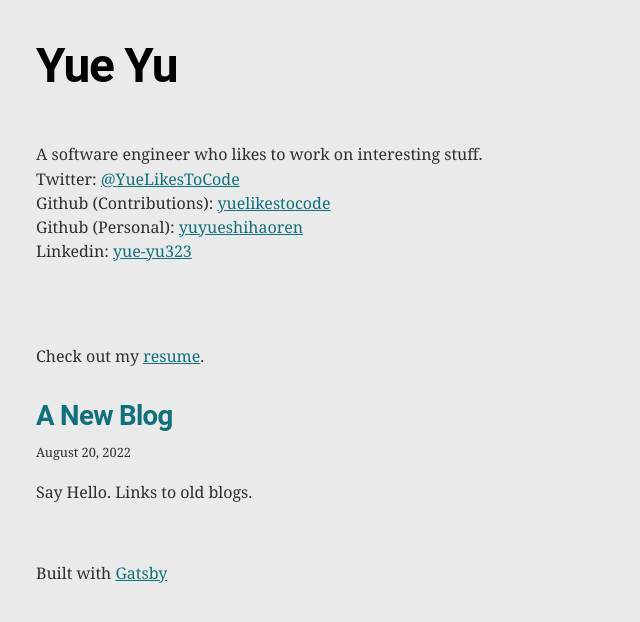
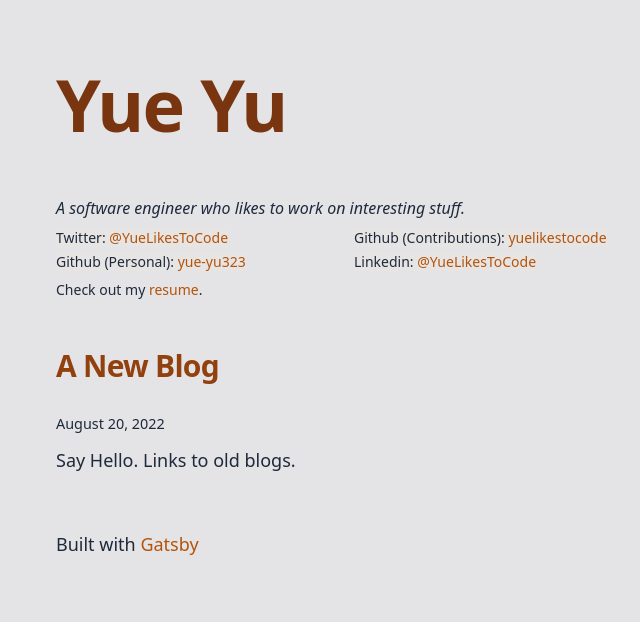
Before and after one commit to yuelikestocode/yuelikestocode.github.io, a Gatsby site: page / in a window 1280 px wide. Shown: the whole page, without its empty margins (288-928 px from the left). Built offline with nearby package versions, Linux system fonts and the light colour scheme; Gatsby itself is replaced by a stand-in of ours.

Commit message:
tailwind

```diff
--- a/gatsby-config.js
+++ b/gatsby-config.js
@@ -13,6 +13,7 @@ module.exports = {
     },
   },
   plugins: [
+    `gatsby-plugin-postcss`,
     `gatsby-plugin-image`,
     {
       resolve: `gatsby-source-filesystem`,
--- /dev/null
+++ b/postcss.config.js
@@ -0,0 +1,6 @@
+module.exports = {
+  plugins: {
+    tailwindcss: {},
+    autoprefixer: {},
+  },
+}
--- a/src/components/bio.js
+++ b/src/components/bio.js
@@ -6,52 +6,44 @@
  */
 
 import * as React from "react"
-import { useStaticQuery, graphql, Link } from "gatsby"
-import { StaticImage } from "gatsby-plugin-image"
+
+const SocialItem = ({ label, altText, href }) => {
+  return (
+    <div>
+      <span className="bg-stone-200">
+        {label}: <a href={href}>{altText}</a>
+      </span>
+    </div>
+  )
+}
 
 const Bio = () => {
-  const data = useStaticQuery(graphql`
-    query BioQuery {
-      site {
-        siteMetadata {
-          author {
-            name
-            summary
-          }
-          social {
-            twitter
-          }
-        }
-      }
-    }
-  `)
-
-  // Set these values by editing "siteMetadata" in gatsby-config.js
-  const author = data.site.siteMetadata?.author
-  const social = data.site.siteMetadata?.social
-
   return (
-    <div className="bio">
+    <div className="flex flex-col">
       <div>
-        <p>A software engineer who likes to work on interesting stuff.</p>
-        <div className="Social">
-          <div>
-            Twitter:{" "}
-            <a href="https://twitter.com/YueLikesToCode">@YueLikesToCode</a>
-          </div>
-          <div>
-            Github (Contributions):{" "}
-            <a href="https://github.com/yuelikestocode">yuelikestocode</a>
-          </div>
-          <div>
-            Github (Personal):{" "}
-            <a href="https://github.com/yuyueshihaoren">yuyueshihaoren</a>
-          </div>
-          <div>
-            Linkedin:{" "}
-            <a href="https://www.linkedin.com/in/yue-yu323/">yue-yu323</a>
-          </div>
-        </div>
+        <p className="italic text-base">A software engineer who likes to work on interesting stuff.</p>
+      </div>
+      <div className="text-sm grid sm:grid-cols-2 sm:grid-rows-2 gap-1 grid-cols-1 grid-row-4">
+        <SocialItem
+          label="Twitter"
+          altText="@YueLikesToCode"
+          href="https://twitter.com/YueLikesToCode"
+        />
+        <SocialItem
+          label="Github (Contributions)"
+          altText="yuelikestocode"
+          href="https://github.com/yuelikestocode"
+        />
+        <SocialItem
+          label="Github (Personal)"
+          altText="yue-yu323"
+          href="https://github.com/yuyueshihaoren"
+        />
+        <SocialItem
+          label="Linkedin"
+          altText="@YueLikesToCode"
+          href="https://www.linkedin.com/in/yue-yu323/"
+        />
       </div>
     </div>
   )
--- a/src/components/layout.js
+++ b/src/components/layout.js
@@ -8,21 +8,21 @@ const Layout = ({ location, title, children }) => {
 
   if (isRootPath) {
     header = (
-      <h1 className="main-heading">
+      <h1 className="text-7xl">
         <Link to="/">{title}</Link>
       </h1>
     )
   } else {
     header = (
-      <Link className="header-link-home" to="/">
+      <Link className="font-bold text-2xl" to="/">
         {title}
       </Link>
     )
   }
 
   return (
-    <div className="global-wrapper" data-is-root-path={isRootPath}>
-      <header className="global-header">{header}</header>
+    <div className={`mx-auto max-w-2xl px-10 py-5 ${isRootPath ? 'mb-20' : ''}`} data-is-root-path={isRootPath}>
+      <header className="mb-12">{header}</header>
       <main>{children}</main>
       <footer>
         Built with
--- a/src/pages/index.js
+++ b/src/pages/index.js
@@ -25,7 +25,7 @@ const BlogIndex = ({ data, location }) => {
   return (
     <Layout location={location} title={siteTitle}>
       <Bio />
-      <p>
+      <p className="text-sm">
         Check out my <a href="/resume/">resume</a>.
       </p>
       <ol style={{ listStyle: `none` }}>
--- /dev/null
+++ b/src/styles/global.css
@@ -0,0 +1,132 @@
+@tailwind base;
+@tailwind components;
+@tailwind utilities;
+
+*,
+:after,
+:before {
+  @apply box-border;
+}
+
+html {
+  @apply leading-6 text-base text-black antialiased;
+}
+
+body {
+  @apply font-sans text-lg text-slate-800 bg-zinc-200;
+}
+
+footer {
+  @apply py-6;
+}
+
+hr {
+  @apply bg-zinc-700 border-0 h-1;
+}
+
+h1,
+h2,
+h3,
+h4,
+h5,
+h6 {
+  @apply font-sans mt-12 mb-6 leading-snug tracking-tight;
+}
+
+h2,
+h3,
+h4,
+h5,
+h6 {
+  @apply font-bold text-amber-700;
+}
+
+h1 {
+  @apply text-6xl font-bold text-amber-900;
+}
+
+h2 {
+  @apply text-3xl text-amber-800;
+}
+
+h3 {
+  @apply text-xl;
+}
+
+h3 {
+  @apply text-lg;
+}
+
+h4 {
+  @apply text-base;
+}
+
+h5 {
+  @apply text-sm;
+}
+
+h5 {
+  @apply text-xs;
+}
+
+h1 > a,
+h2 > a,
+h3 > a,
+h4 > a,
+h5 > a,
+h6 > a {
+  @apply text-inherit no-underline;
+}
+
+p {
+  @apply my-2;
+}
+
+ul,
+ol {
+  @apply list-outside mb-8;
+}
+
+ul li,
+ol li,
+li > p {
+  @apply mb-4;
+}
+
+li *:last-child {
+  @apply mb-0;
+}
+
+li > ul {
+  @apply ml-8 mt-4;
+}
+
+blockquote {
+  @apply text-teal-700 -ml-6 mr-8 pl-6 border-l-2 border-solid border-x-cyan-800 text-base italic mb-8;
+}
+
+blockquote > :last-child {
+  @apply mb-0;
+}
+
+blockquote > ul,
+blockquote > ol {
+  @apply list-inside;
+}
+
+table {
+  @apply w-full mb-8 border-collapse border-spacing-1;
+}
+
+table thead tr th {
+  @apply border-b-2 border-solid border-amber-700;
+}
+
+a {
+  @apply text-amber-700;
+}
+
+
+/* pre {
+    @apply font-mono text-base
+} */
--- /dev/null
+++ b/tailwind.config.js
@@ -0,0 +1,12 @@
+/** @type {import('tailwindcss').Config} */
+module.exports = {
+  content: [
+    "./src/pages/**/*.{js,jsx}",
+    "./src/components/**/*.{js,jsx}",
+    "./src/templates/**/*.{js,jsx}",
+  ],
+  theme: {
+    extend: {},
+  },
+  plugins: [],
+}
```
Also changed, not shown: gatsby-browser.js (+6 -4 lines), src/pages/using-typescript.tsx (deleted, +0 -55 lines), src/styles/normalize.css (renamed from src/normalize.css), src/styles/style.css (renamed from src/style.css).
